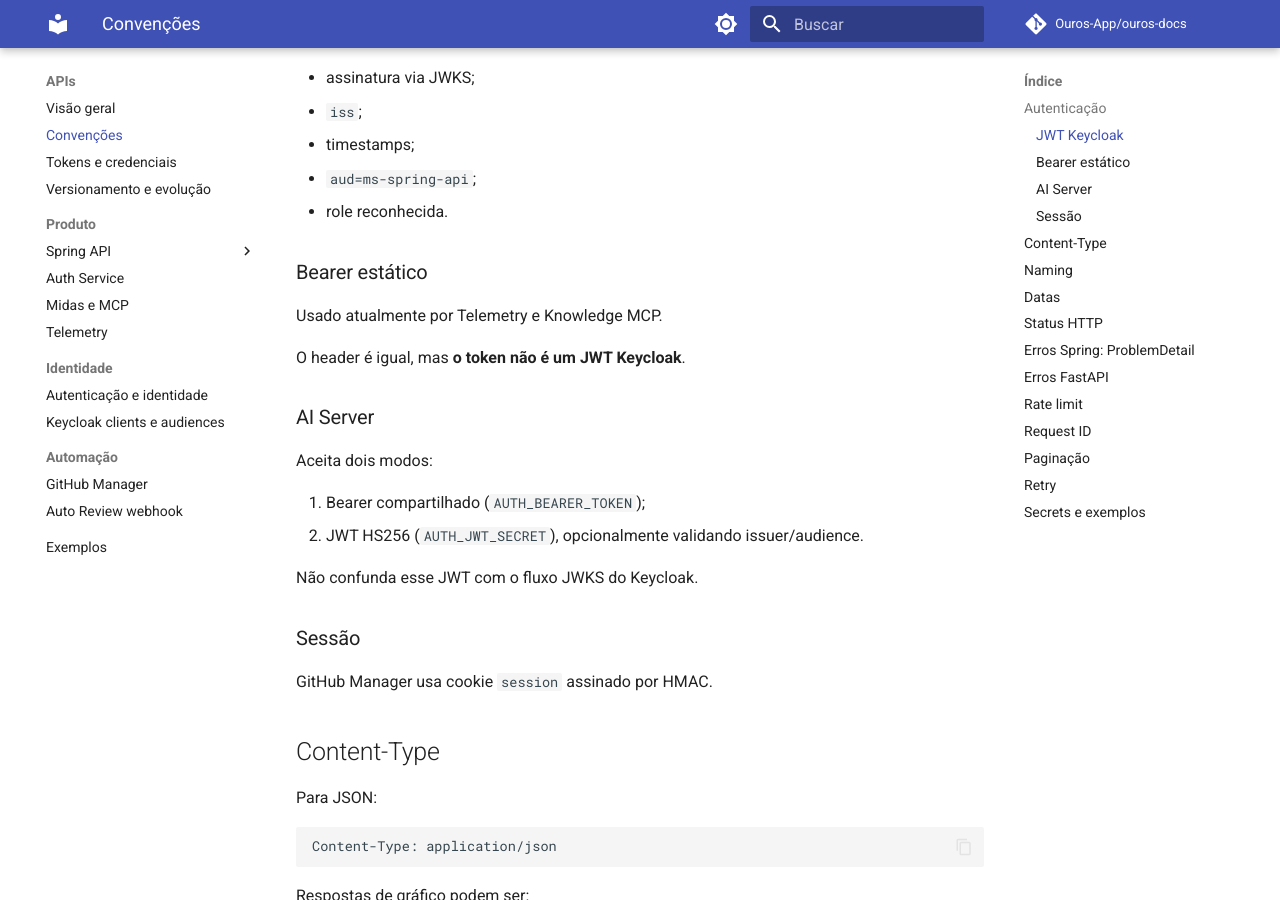
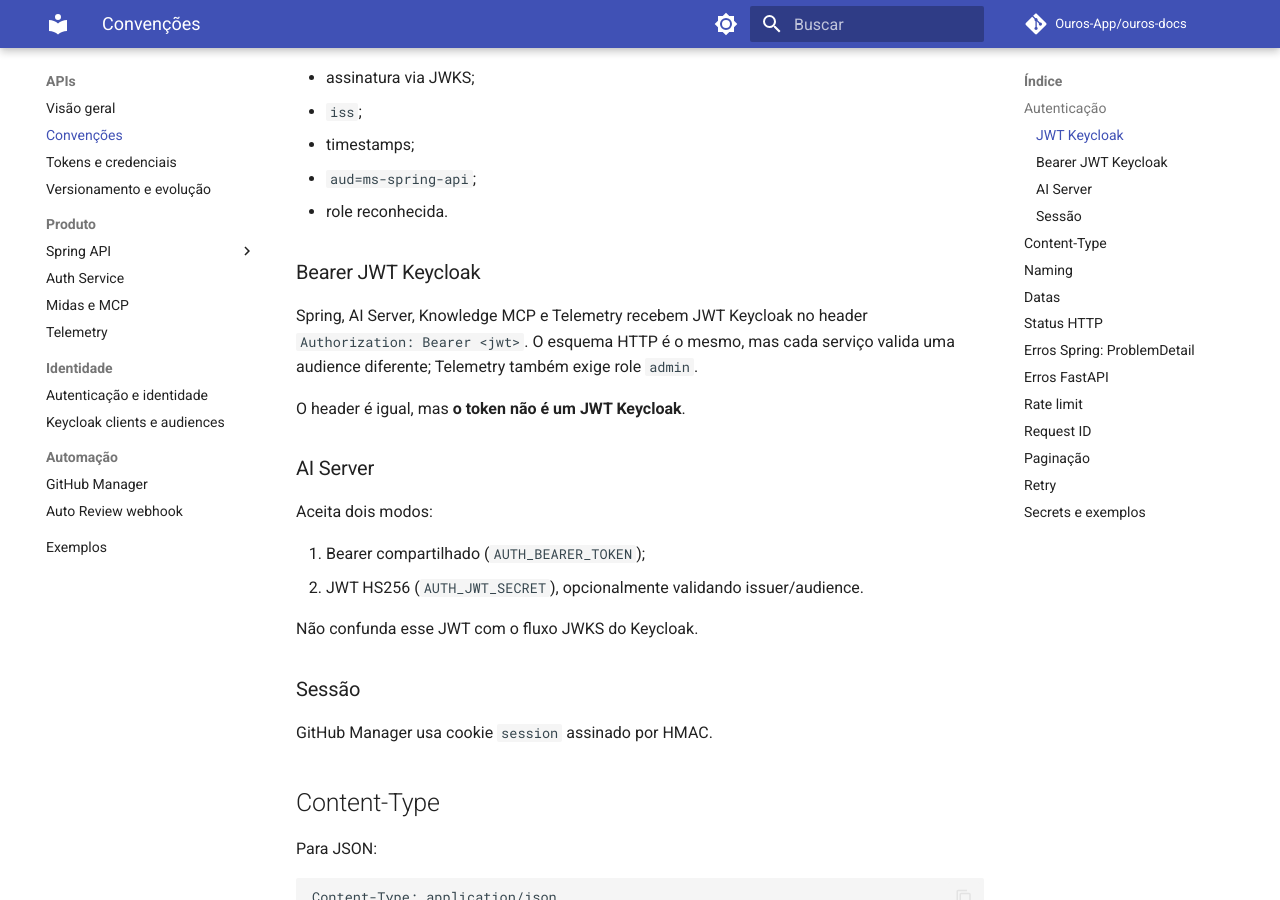
Before and after one commit to Ouros-App/ouros-docs, an MkDocs documentation site: the page built from docs/apis/conventions.md, in a window 1280 px wide and 900 px high, scrolled down 490 px. Built offline with MkDocs 1.6.1 and Material for MkDocs 9.7.7, drawn with Linux system fonts in a browser that asks for light colours; comment, search, counter and statistics services are not loaded.

Commit message:
docs: refresh bearer conventions

```diff
--- a/docs/apis/conventions.md
+++ b/docs/apis/conventions.md
@@ -20,9 +20,9 @@
 - `aud=ms-spring-api`;
 - role reconhecida.
 
-### Bearer estático
+### Bearer JWT Keycloak
 
-Usado atualmente por Telemetry e Knowledge MCP.
+Spring, AI Server, Knowledge MCP e Telemetry recebem JWT Keycloak no header `Authorization: Bearer <jwt>`. O esquema HTTP é o mesmo, mas cada serviço valida uma audience diferente; Telemetry também exige role `admin`.
 
 O header é igual, mas **o token não é um JWT Keycloak**.
 
```
